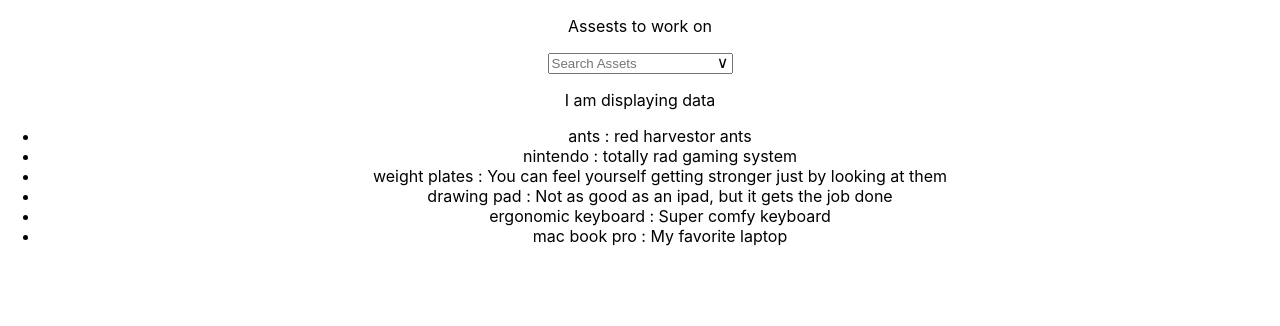
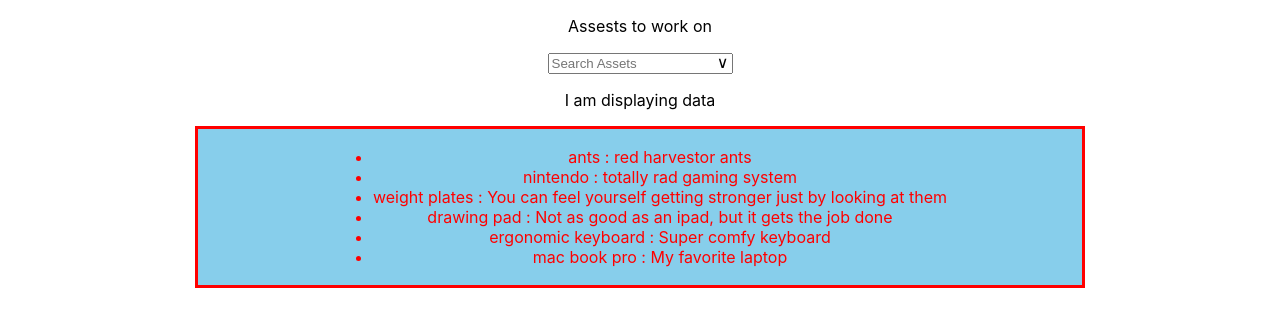
Before and after one commit to steven-halla/buildops, a React (Create React App) app: page / in a window 1280 px wide. Shown: the top 326 px of the page. Built offline with nearby package versions, Linux system fonts and the light colour scheme.

Commit message:
"styling div container for returned objects"

```diff
--- a/src/views/DisplayMyData.tsx
+++ b/src/views/DisplayMyData.tsx
@@ -4,8 +4,21 @@ import React, {FC, useState} from "react";
 
 const DisplayMyDataDiv = styled.div`
 
+  .data-container {
+    display: flex;
+    justify-content: center;
+    margin: auto;
+    padding: 2px;
+    max-width:55em;
 
 
+
+
+    border-style: solid;
+    color: red;
+    border-color: red;
+    background-color: skyblue;
+  }
 
 
 `;
@@ -22,10 +35,17 @@ export const DisplayMyData: FC = () => {
     {ProductName: "ergonomic keyboard", ProductDescription: "Super comfy keyboard"},
     {ProductName: "mac book pro", ProductDescription: "My favorite laptop"}
   ]);
+  // build this later one step at a time . focus on check boxes next
+  // const addProductHandler = () => {
+  //   let newProduct = {ProductName:"test",ProductDescription:"testing this"};
+  //   let ProductArray = products.concat(newProduct);
+  //     setProducts(products)
+  // }
 
   return (
-    <div>
+    <DisplayMyDataDiv>
       <p>I am displaying data</p>
+      <div className="data-container">
         <ul>
           {
             products.map(productObjects => (
@@ -34,5 +54,8 @@ export const DisplayMyData: FC = () => {
             )}
         </ul>
       </div>
+
+      {/*<button onClick={addProductHandler}>Add new product</button> lets build this later*/}
+    </DisplayMyDataDiv>
   );
 }
```
Lines whose indentation alone changed are shown as unchanged.
